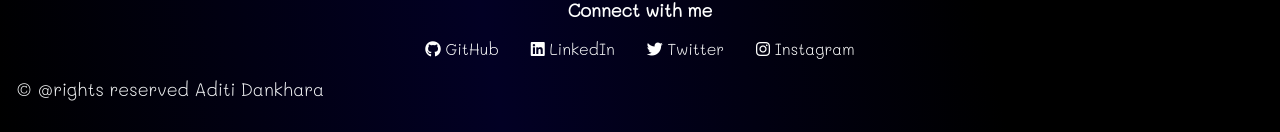
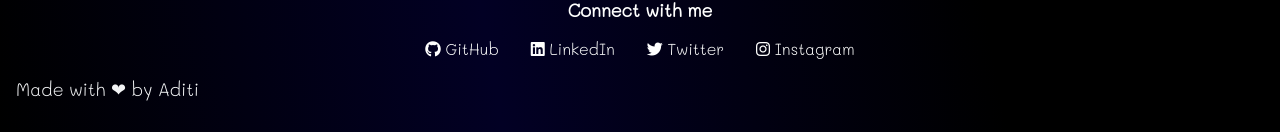
Before and after one commit to aditidankhara07/portfolio-aditi, a plain HTML site: page index.html in a window 1280 px wide. Shown: the part 1182-1314 px from the top of the page. Drawn offline with Linux system fonts and the light colour scheme.

Commit message:
index.html

```diff
--- a/index.html
+++ b/index.html
@@ -111,7 +111,7 @@
       </a>
     </li>
   </ul>
-  <p>&copy; @rights reserved Aditi Dankhara</p>
+  <p>Made with ❤ by Aditi</p>
 </footer>
 
 </body>
```
